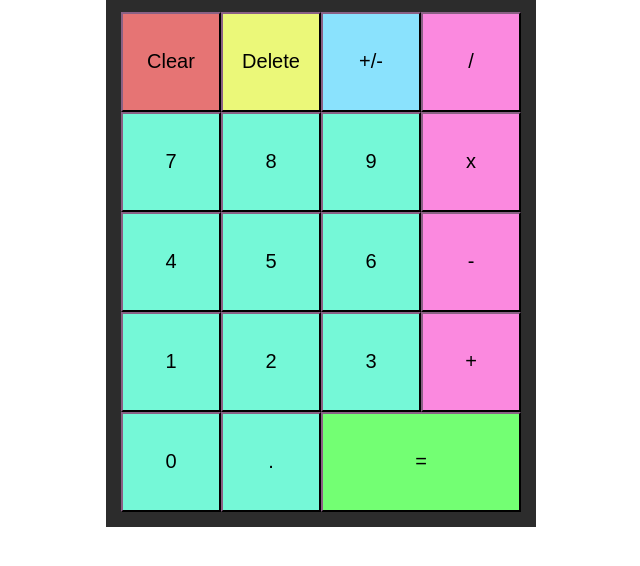
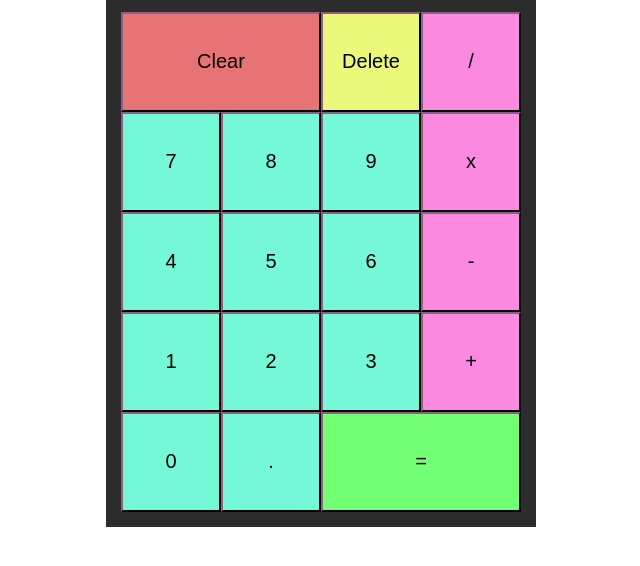
Before and after one commit to lukeledvina/calculator, a plain HTML site: page index.html in a window 1280 px wide. Shown: the part 204-770 px from the top of the page, without its empty margins (319-959 px from the left). Drawn offline with Linux system fonts and the light colour scheme.

Commit message:
Remove +/- button, make clear button 200px wide

```diff
--- a/index.html
+++ b/index.html
@@ -13,7 +13,6 @@
             <div class="button-container">
                 <button class="clear modifier">Clear</button>
                 <button class="delete modifier">Delete</button>
-                <button class="plus-minus modifier">+/-</button>
                 <button class="operator">/</button>
                 <button>7</button>
                 <button>8</button>
--- a/style.css
+++ b/style.css
@@ -60,6 +60,7 @@ div .operator {
 
 div .clear {
     background-color: rgb(230, 116, 116);
+    width: 200px;
 }
 
 div .delete {
```
